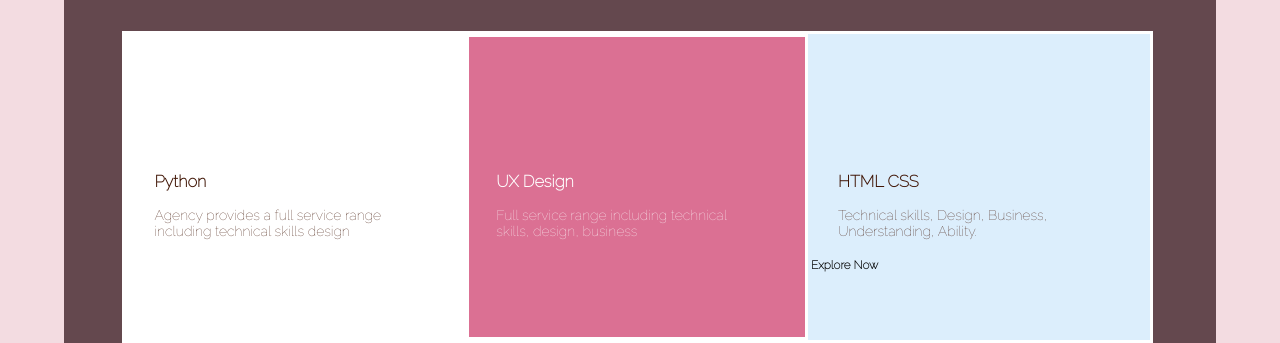
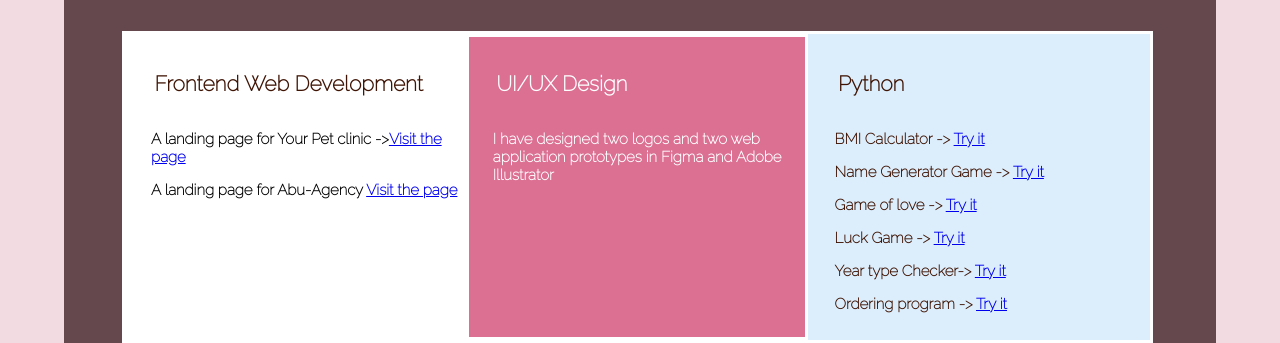
Before and after one commit to Liliane-Gikuku/Portfolio-plan-B, a plain HTML site: page index.html in a window 1280 px wide. Shown: the part 814-1157 px from the top of the page. Drawn offline with Linux system fonts and the light colour scheme.

Commit message:
add projects

```diff
--- a/index.html
+++ b/index.html
@@ -17,7 +17,7 @@
 
                   <li><a href="#home">Home</a></li>
                   <li><a href="#projects">Projects</a></li>
-                  <li><a href="#service">Hobbies</a></li>
+                  <li><a href="#hobbies">Hobbies</a></li>
 
                    <li><a href="#contact">Anecdotes</a></li>
               </ul>
@@ -37,7 +37,7 @@
     <div class="open">
         <h2>Hello...</h2>
         <p> I am Liliane Gikundiro</p>
-        <h3> A software Developer at AkiraChix</h3>
+        <h3> An Entry-level Software Developer</h3>
     </div>
 </div>
 <div class="about">
@@ -64,42 +64,47 @@
    <div class="boxes">
 
        <div class="box1">
-        <div class="icona">
-            <i class="fa-solid fa-bullseye"></i>
-           </div>
+           <div class="x">
+           <h2>Frontend Web Development</h2>
+           <div class="html">
+           <h3>A landing page for Your Pet clinic -><a href="https://splendorous-mochi-d92e05.netlify.app/">Visit the page</a></h3>
+           <h3>A landing page for Abu-Agency <a href="https://visionary-trifle-9f0cb5.netlify.app/">Visit the page</a></h3>
+        </div>
 
-           <div class="x">
-           <h3>Python</h3>
-           <p>Agency provides a full service range<br>including
-               technical skills design</p>
+
+
 
            </div>
        </div>
        <div class="box2">
-        <div class="iconb">
-            <i class="fa-solid fa-desktop"></i>
+           <div class="y">
+           <h2>UI/UX Design</h2>
+           <div class="design">
+               <h3>I have designed two logos and two web application prototypes in Figma and Adobe Illustrator</h3>
            </div>
-           <div class="y">
-           <h3>UX Design</h3>
-           <p>Full service range including technical<br> skills, design,
-           business</p>
 
        </div>
        </div>
 
        <div class="box3">
-        <div class="iconc">
-            <i class="fa-solid fa-crown"></i>
-           </div>
            <div class="z">
-           <h3>HTML CSS</h3>
-           <p>Technical skills, Design, Business,<br>Understanding, Ability.</p>
-           <h5>Explore Now</h5>
+           <h2>Python</h2>
+           <div class="python">
+           <h3>BMI Calculator -> <a href="https://replit.com/@GIKUNDIROLilian/Day-3-BMI-project#main.py">Try it</a></h3>
+           <h3>Name Generator Game -> <a href="https://replit.com/@GIKUNDIROLilian/Day1-projectBand-name-Generator#main.py">Try it</a></h3>
+           <h3>Game of love -> <a href="https://replit.com/@GIKUNDIROLilian/Day-3-love-calculator#main.py">Try it</a></h3>
+           <h3>Luck Game -> <a href="https://replit.com/@GIKUNDIROLilian/Treasure-island#main.py">Try it</a></h3>
+           <h3>Year type Checker-> <a href="https://replit.com/@GIKUNDIROLilian/Day-3Determining-year-type#main.py">Try it</a></h3>
+           <h3>Ordering program -> <a href="https://replit.com/@GIKUNDIROLilian/Day-3-Python-pizza-deliveries#main.py">Try it</a></h3>
+        </div>
        </div>
        </div>
 </div>
 
 
 </section>
+<section class="Three" id="hobbies">
+
+</section>
 </body>
 </html>
--- a/style.css
+++ b/style.css
@@ -10,6 +10,7 @@ body{
     margin:0;
     padding:0;font-family: Raleway;
     font-size: 14px;
+    overflow-x: hidden;
 
 
 }
@@ -177,6 +178,7 @@ padding: 0px;
 }
 .boxes{
     display: flex;
+
     border: solid white;
 
     margin-top: 3%;
@@ -210,38 +212,48 @@ padding: 0px;
 
 }
 
-.box1 h3{
+.box1 h2{
     margin-left: 8%;
     color:rgb(63, 20, 4);
+    margin-top: -30%;
 }
-
-.box1 p{
-    margin-left: 8%;
-    color:rgb(63, 20, 4);
+.html{
+    margin-left: 7%;
+    margin-top: 10%;
+}
+.box1 h3{
+    font-size: 15px;
 }
 
 
-
+.box2 h2{
+    margin-left: 8%;
+    color:white;
+    margin-top: -30%;
+}
+.design{
+    margin-left: 7%;
+    margin-top: 10%;
+}
 .box2 h3{
-    margin-left: 8%;
-    color: white;
-}
-
-.box2 p{
-    margin-left: 8%;
+    font-size: 15px;
     color: white;
 }
 
 
 
-.box3 h3{
+.box3 h2{
     margin-left: 8%;
     color:rgb(63, 20, 4);
+    margin-top: -30%;
 }
-
-.box3 p{
-    margin-left: 8%;
-    color:rgb(63, 20, 4);
+.python{
+    margin-left: 7%;
+    margin-top: 10%;
+}
+.box3 h3{
+    font-size: 15px;
+    color: rgb(63, 20, 4);
 }
 
 
@@ -249,3 +261,9 @@ padding: 0px;
 .x,.y,.z{
     margin-top: 40%;
 }
+.Three{
+    background-color: rgb(100, 72, 78);
+    width: 90%;
+    height: 100%;
+    margin-left: 5%;
+}
```
